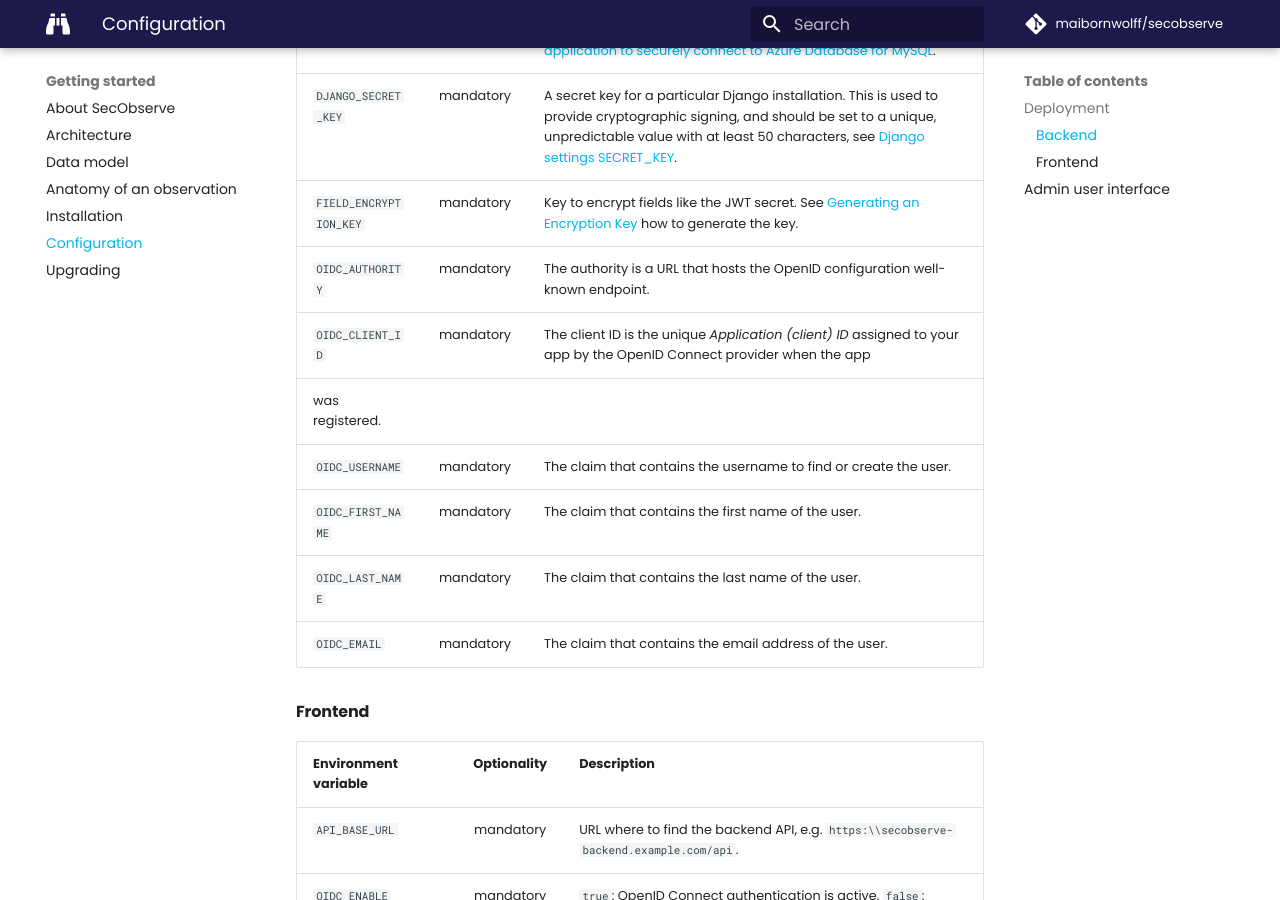
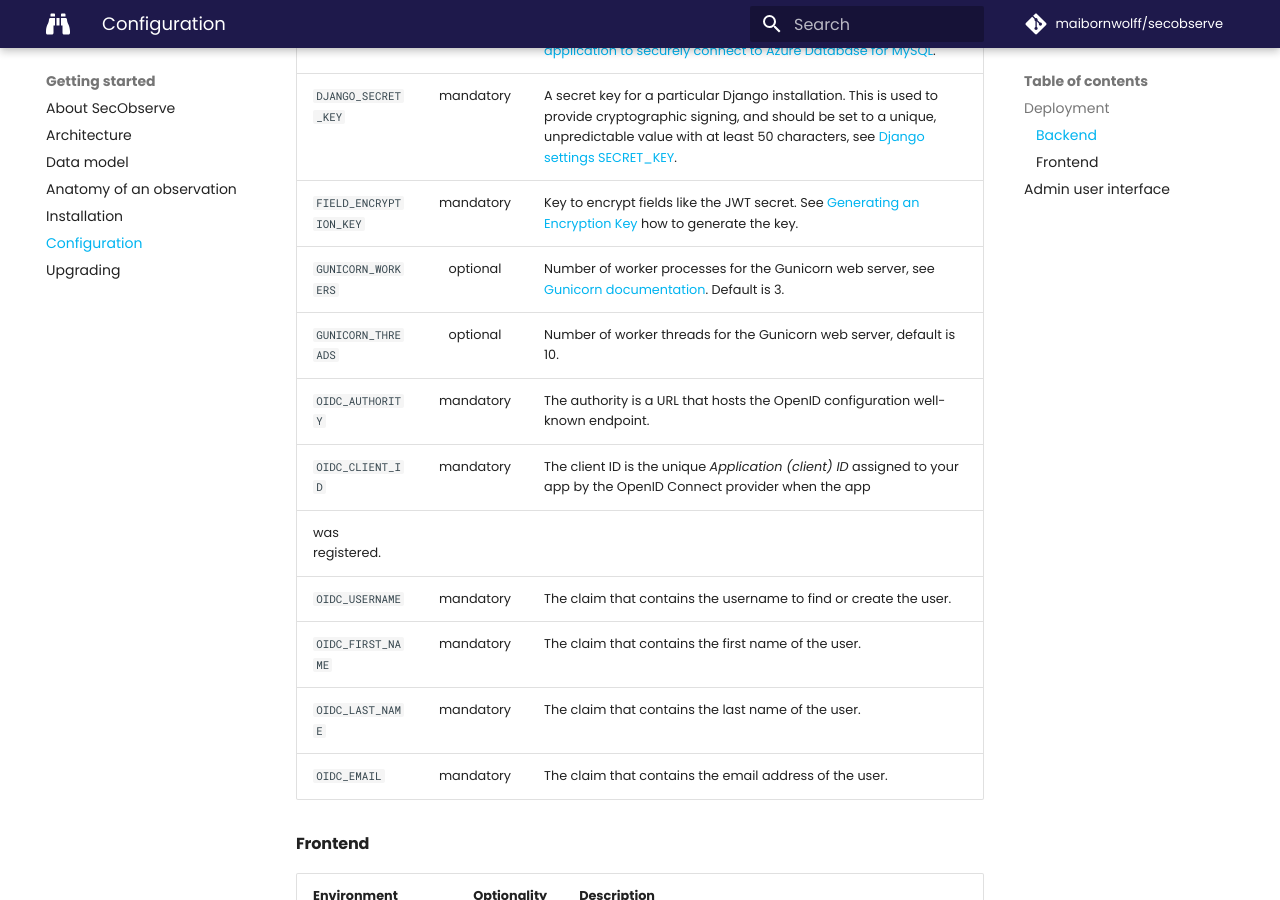
Before and after one commit to MaibornWolff/SecObserve, an MkDocs documentation site: the page built from docs/getting_started/configuration.md, in a window 1280 px wide and 900 px high, scrolled down 1156 px. Built offline with MkDocs 1.6.1 and Material for MkDocs 9.7.7, drawn with Linux system fonts in a browser that asks for light colours; comment, search, counter and statistics services are not loaded.

Commit message:
chore: make workers and threads for Gunicorn configurable (#868)

```diff
--- a/docker-compose-playwright.yml
+++ b/docker-compose-playwright.yml
@@ -34,6 +34,9 @@ services:
       ADMIN_USER: admin-user
       ADMIN_PASSWORD: admin-password
       ADMIN_EMAIL: admin@example.com
+      # --- Gunicorn ---
+      GUNICORN_WORKERS: 3
+      GUNICORN_THREADS: 10
       # --- Database ---
       DATABASE_ENGINE: django.db.backends.sqlite3
       # --- Security ---
--- a/docker-compose-prod-mysql.yml
+++ b/docker-compose-prod-mysql.yml
@@ -67,6 +67,9 @@ services:
       ADMIN_USER: ${SO_ADMIN_USER:-admin}
       ADMIN_PASSWORD: ${SO_ADMIN_PASSWORD:-admin}
       ADMIN_EMAIL: ${SO_ADMIN_EMAIL:-admin@example.com}
+      # --- Gunicorn ---
+      GUNICORN_WORKERS: ${SO_GUNICORN_WORKERS:-3}
+      GUNICORN_THREADS: ${SO_GUNICORN_THREADS:-10}
       # --- Database ---
       DATABASE_ENGINE: ${SO_DATABASE_ENGINE:-django.db.backends.mysql}
       DATABASE_HOST: ${SO_DATABASE_HOST:-mysql}
--- a/docker-compose-prod-postgres.yml
+++ b/docker-compose-prod-postgres.yml
@@ -67,6 +67,9 @@ services:
       ADMIN_USER: ${SO_ADMIN_USER:-admin}
       ADMIN_PASSWORD: ${SO_ADMIN_PASSWORD:-admin}
       ADMIN_EMAIL: ${SO_ADMIN_EMAIL:-admin@example.com}
+      # --- Gunicorn ---
+      GUNICORN_WORKERS: ${SO_GUNICORN_WORKERS:-3}
+      GUNICORN_THREADS: ${SO_GUNICORN_THREADS:-10}
       # --- Database ---
       DATABASE_ENGINE: ${SO_DATABASE_ENGINE:-django.db.backends.postgresql}
       DATABASE_HOST: ${SO_DATABASE_HOST:-postgres}
--- a/docker-compose-prod-test.yml
+++ b/docker-compose-prod-test.yml
@@ -36,6 +36,9 @@ services:
       ADMIN_USER: ${SO_ADMIN_USER:-admin}
       ADMIN_PASSWORD: ${SO_ADMIN_PASSWORD:-admin}
       ADMIN_EMAIL: ${SO_ADMIN_EMAIL:-admin@example.com}
+      # --- Gunicorn ---
+      GUNICORN_WORKERS: ${SO_GUNICORN_WORKERS:-3}
+      GUNICORN_THREADS: ${SO_GUNICORN_THREADS:-10}
       # --- Database ---
       DATABASE_ENGINE: ${SO_DATABASE_ENGINE:-django.db.backends.postgresql}
       DATABASE_HOST: ${SO_DATABASE_HOST:-postgres}
--- a/docs/getting_started/configuration.md
+++ b/docs/getting_started/configuration.md
@@ -22,13 +22,15 @@ A part of the configuation is done with environment variables, which need to be
 | `MYSQL_AZURE`          | optional    | Must be set if Azure Database for MySQL is used, to use the necessary SSL certificate. For **MySQL Flexible Server** it needs to have the value `flexible`, for **MySQL Single Server** the the value needs to be `single`. See [Connect using mysql command-line client with TLS/SSL](https://learn.microsoft.com/en-us/azure/mysql/flexible-server/how-to-connect-tls-ssl#connect-using-mysql-command-line-client-with-tlsssl) and [Configure SSL connectivity in your application to securely connect to Azure Database for MySQL](https://learn.microsoft.com/en-us/azure/mysql/single-server/how-to-configure-ssl#step-1-obtain-ssl-certificate).
 | `DJANGO_SECRET_KEY`    | mandatory   | A secret key for a particular Django installation. This is used to provide cryptographic signing, and should be set to a unique, unpredictable value with at least 50 characters, see [Django settings SECRET_KEY](https://docs.djangoproject.com/en/3.2/ref/settings/#secret-key).
 | `FIELD_ENCRYPTION_KEY` | mandatory   | Key to encrypt fields like the JWT secret. See [Generating an Encryption Key](https://gitlab.com/lansharkconsulting/django/django-encrypted-model-fields#generating-an-encryption-key) how to generate the key. |
-| `OIDC_AUTHORITY`     | mandatory   | The authority is a URL that hosts the OpenID configuration well-known endpoint.  |
-| `OIDC_CLIENT_ID`     | mandatory   | The client ID is the unique *Application (client) ID* assigned to your app by the OpenID Connect provider when the app
+| `GUNICORN_WORKERS`     | optional   | Number of worker processes for the Gunicorn web server, see [Gunicorn documentation](https://docs.gunicorn.org/en/stable/design.html#how-many-workers). Default is 3. |
+| `GUNICORN_THREADS`     | optional   | Number of worker threads for the Gunicorn web server, default is 10. |
+| `OIDC_AUTHORITY`       | mandatory   | The authority is a URL that hosts the OpenID configuration well-known endpoint.  |
+| `OIDC_CLIENT_ID`       | mandatory   | The client ID is the unique *Application (client) ID* assigned to your app by the OpenID Connect provider when the app
 was registered. |
-| `OIDC_USERNAME`      | mandatory   | The claim that contains the username to find or create the user. |
-| `OIDC_FIRST_NAME`    | mandatory   | The claim that contains the first name of the user. |
-| `OIDC_LAST_NAME`     | mandatory   | The claim that contains the last name of the user. |
-| `OIDC_EMAIL`         | mandatory   | The claim that contains the email address of the user. |
+| `OIDC_USERNAME`        | mandatory   | The claim that contains the username to find or create the user. |
+| `OIDC_FIRST_NAME`      | mandatory   | The claim that contains the first name of the user. |
+| `OIDC_LAST_NAME`       | mandatory   | The claim that contains the last name of the user. |
+| `OIDC_EMAIL`           | mandatory   | The claim that contains the email address of the user. |
 
 
 #### Frontend
```
Also changed, not shown: 1 other file.
